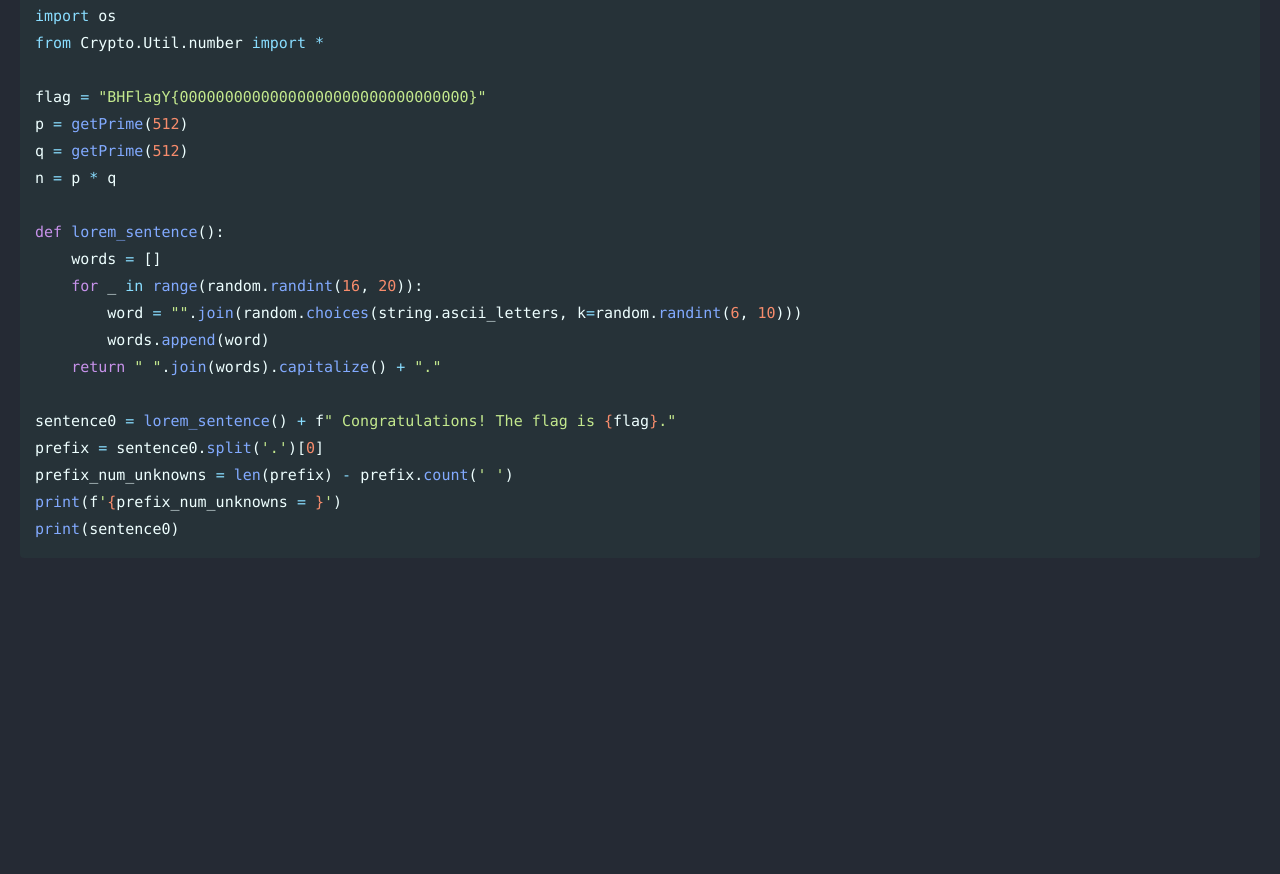
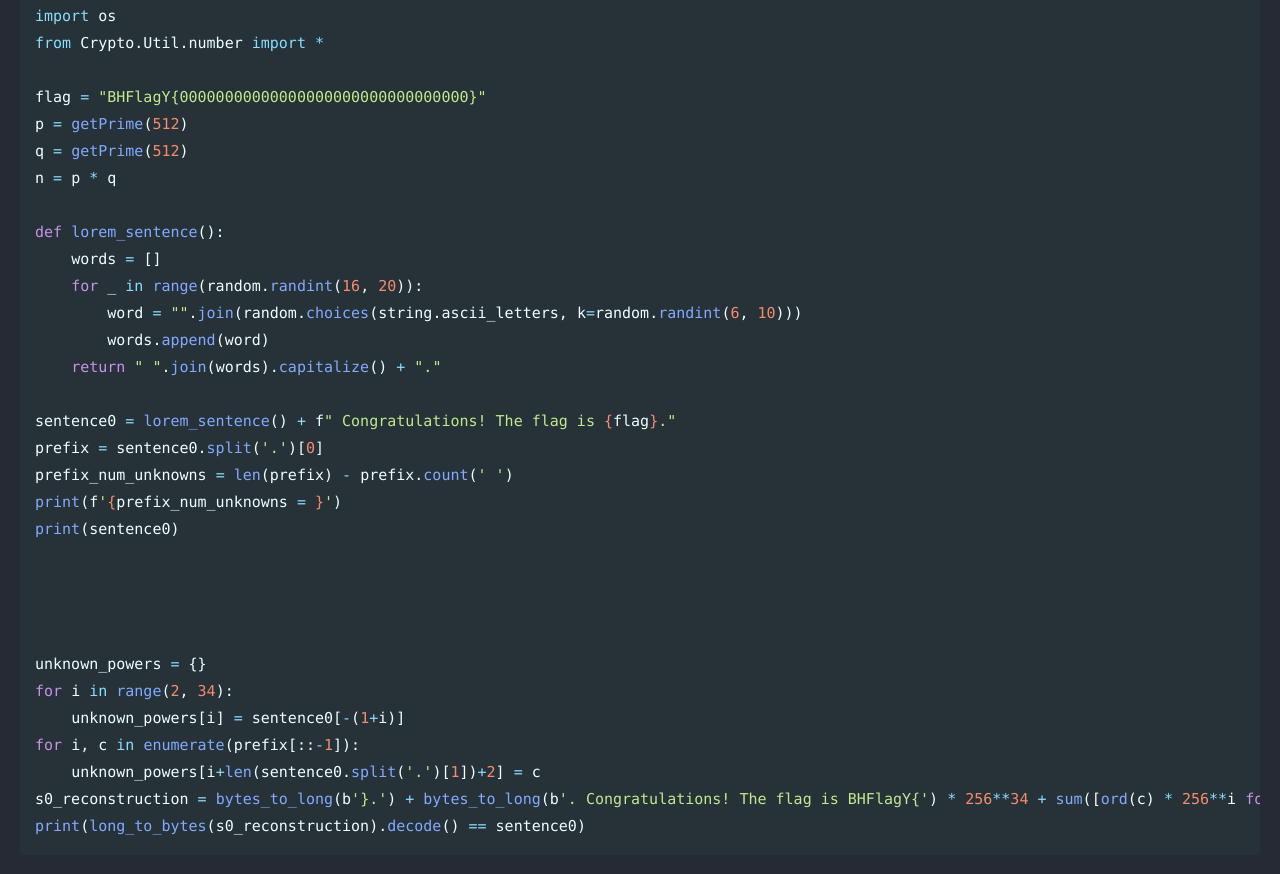
Before and after one commit to Connor-McCartney/Connor-McCartney.github.io, a Jekyll site: the page built from _pages/cryptography/other/doloRSitAmetRevenge.md, in a window 1280 px wide and 900 px high, scrolled down 5114 px. Shown: the top 874 px of the window. Built offline with Jekyll 4.4.1, drawn with Linux system fonts in a browser that asks for light colours; cached includes are drawn as plain includes; before the commit the page ends 5717 px from its top, so only the background shows below that.

Commit message:
Update doloRSitAmetRevenge.md

````diff
--- a/_pages/cryptography/other/doloRSitAmetRevenge.md
+++ b/_pages/cryptography/other/doloRSitAmetRevenge.md
@@ -222,4 +222,15 @@ prefix = sentence0.split('.')[0]
 prefix_num_unknowns = len(prefix) - prefix.count(' ')
 print(f'{prefix_num_unknowns = }')
 print(sentence0)
+
+
+
+
+unknown_powers = {}
+for i in range(2, 34):
+    unknown_powers[i] = sentence0[-(1+i)]
+for i, c in enumerate(prefix[::-1]):
+    unknown_powers[i+len(sentence0.split('.')[1])+2] = c
+s0_reconstruction = bytes_to_long(b'}.') + bytes_to_long(b'. Congratulations! The flag is BHFlagY{') * 256**34 + sum([ord(c) * 256**i for i, c in unknown_powers.items()])
+print(long_to_bytes(s0_reconstruction).decode() == sentence0)
 ```
````
